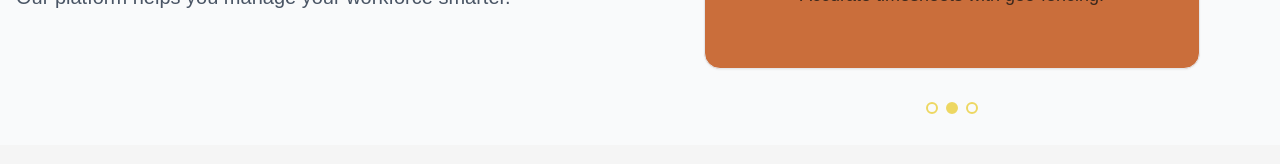
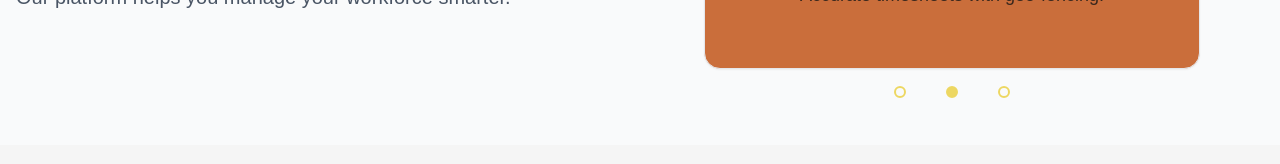
Before and after one commit to Shanti-PL/Humanforce-test, a Next.js app: page / in a window 1280 px wide. Shown: the part 911-1075 px from the top of the page. Built offline with nearby package versions, Linux system fonts and the light colour scheme; a web font is replaced by a local one.

Commit message:
fix lighthouse issues

```diff
--- a/app/globals.css
+++ b/app/globals.css
@@ -81,28 +81,54 @@ h6 {
 }
 
 .slick-dots li {
-  width: 12px;
-  height: 12px;
+  width: 44px;
+  height: 44px;
   margin: 0;
+  display: flex;
+  align-items: center;
+  justify-content: center;
 }
 
 .slick-dots li button {
-  width: 12px;
-  height: 12px;
+  width: 44px;
+  height: 44px;
   padding: 0;
-  border: 2px solid var(--primary);
+  border: 0;
   border-radius: 50%;
   background: transparent;
   cursor: pointer;
-  transition: all 0.3s ease;
+  transition: all 0.2s ease;
+  position: relative;
+  touch-action: manipulation;
+  outline: none;
 }
 
 .slick-dots li button:before {
   display: none;
 }
 
-.slick-dots li.slick-active button {
+.slick-dots li button::after {
+  content: "";
+  width: 12px;
+  height: 12px;
+  border-radius: 50%;
+  border: 2px solid var(--primary);
+  background: transparent;
+  transition: background-color 0.2s ease, border-color 0.2s ease;
+  position: absolute;
+  top: 50%;
+  left: 50%;
+  transform: translate(-50%, -50%);
+}
+
+.slick-dots li.slick-active button::after {
   background: var(--primary);
+  border-color: var(--primary);
+}
+
+.slick-dots li button:focus-visible {
+  box-shadow: 0 0 0 2px #fff, 0 0 0 4px var(--primary);
+  border-radius: 9999px;
 }
 
 .slick-prev,
--- a/components/SmartImage.jsx
+++ b/components/SmartImage.jsx
@@ -14,39 +14,11 @@ export default function SmartImage({
   className = "",
   ...rest
 }) {
-  const [finalSrc, setFinalSrc] = useState(src);
-
-  useEffect(() => {
-    if (!src) return;
-
-    // Only check jpg/jpeg/png extensions
-    const m = src.match(/\.(jpg|jpeg|png)$/i);
-    if (!m) {
-      setFinalSrc(src);
-      return;
-    }
-
-    const webpSrc = src.replace(/\.(jpg|jpeg|png)$/i, ".webp");
-
-    // Check if webp version exists
-    fetch(webpSrc, { method: "HEAD" })
-      .then((res) => {
-        if (res.ok) {
-          setFinalSrc(webpSrc);
-        } else {
-          setFinalSrc(src);
-        }
-      })
-      .catch(() => {
-        setFinalSrc(src);
-      });
-  }, [src]);
-
   const fetchPriority = loading === "eager" ? "high" : "low";
 
   return (
     <img
-      src={finalSrc}
+      src={src}
       alt={alt}
       loading={loading}
       fetchpriority={fetchPriority}
--- a/components/sections/Hero_A.jsx
+++ b/components/sections/Hero_A.jsx
@@ -66,6 +66,8 @@ export default function Hero({
               src={imageUrl}
               alt={imageAlt}
               loading="eager"
+              width={1200}
+              height={600}
               className="mt-8 rounded-lg h-full w-auto max-h-[400px]"
             />
           </div>
--- a/components/sections/Hero_B.jsx
+++ b/components/sections/Hero_B.jsx
@@ -66,6 +66,8 @@ export default function Hero({
               src={imageUrl}
               alt={imageAlt}
               loading="eager"
+              width={1200}
+              height={600}
               className="mt-8 rounded-lg h-full w-auto max-h-[400px]"
             />
           </div>
```
